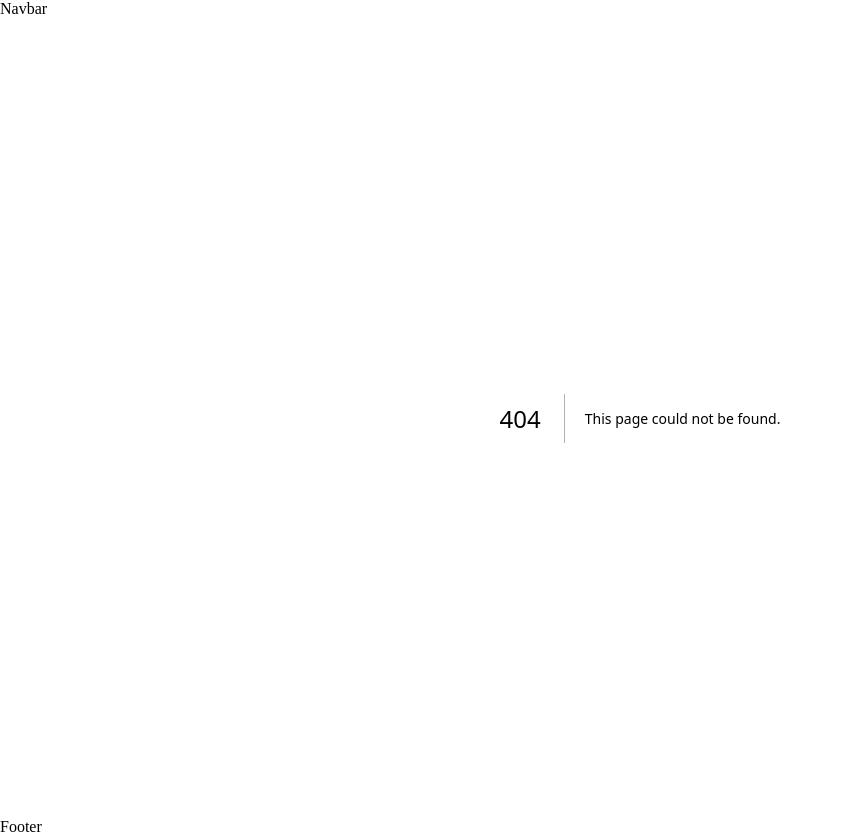
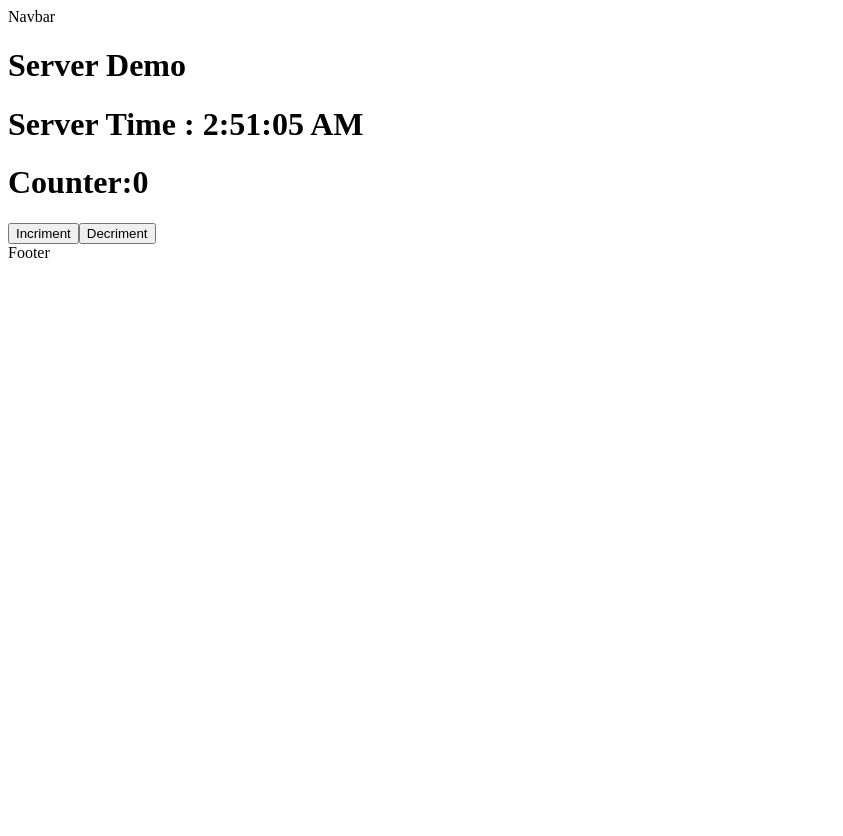
Before and after one commit to Abhishek9500/NextJs-Tutorial, a Next.js app: page /server-client-demo in a window 1280 px wide. Before the commit this address had no page. Shown: the whole page, without its empty margins (0-843 px from the left). After the commit the page ends 800 px from the top, so only its background shows below. Built offline with nearby package versions, Linux system fonts and the light colour scheme.

Commit message:
server-client-demo

```diff
--- /dev/null
+++ b/app/components/ServerInfo.jsx
@@ -0,0 +1,10 @@
+
+export default function ServerInfo(){
+    const serverTime = new Date().toLocaleTimeString();
+
+    return(
+        <div>
+            <h1>Server Time : {serverTime}</h1>
+        </div>
+    )
+}
--- /dev/null
+++ b/app/components/counter.jsx
@@ -0,0 +1,14 @@
+"use client"
+import { useState } from "react";
+
+export default function Counter(){
+    const [counter,setCounter]=useState(0);
+
+    return(
+        <div>
+            <h1>Counter:{counter}</h1>
+            <button onClick={()=>setCounter(counter+1)}>Incriment</button>
+            <button onClick={()=>setCounter(counter-1)}>Decriment</button>
+        </div>
+    )
+}
--- /dev/null
+++ b/app/server-client-demo/page.tsx
@@ -0,0 +1,12 @@
+import Counter from "../components/counter";
+import ServerInfo from '../components/ServerInfo';
+export default function ServerClientDemo(){
+    return(
+
+        <main>
+            <h1>Server Demo</h1>
+            <ServerInfo/>
+            <Counter/>
+        </main>
+    )
+}
```
Also changed, not shown: app/page.jsx (+23 -2 lines).
